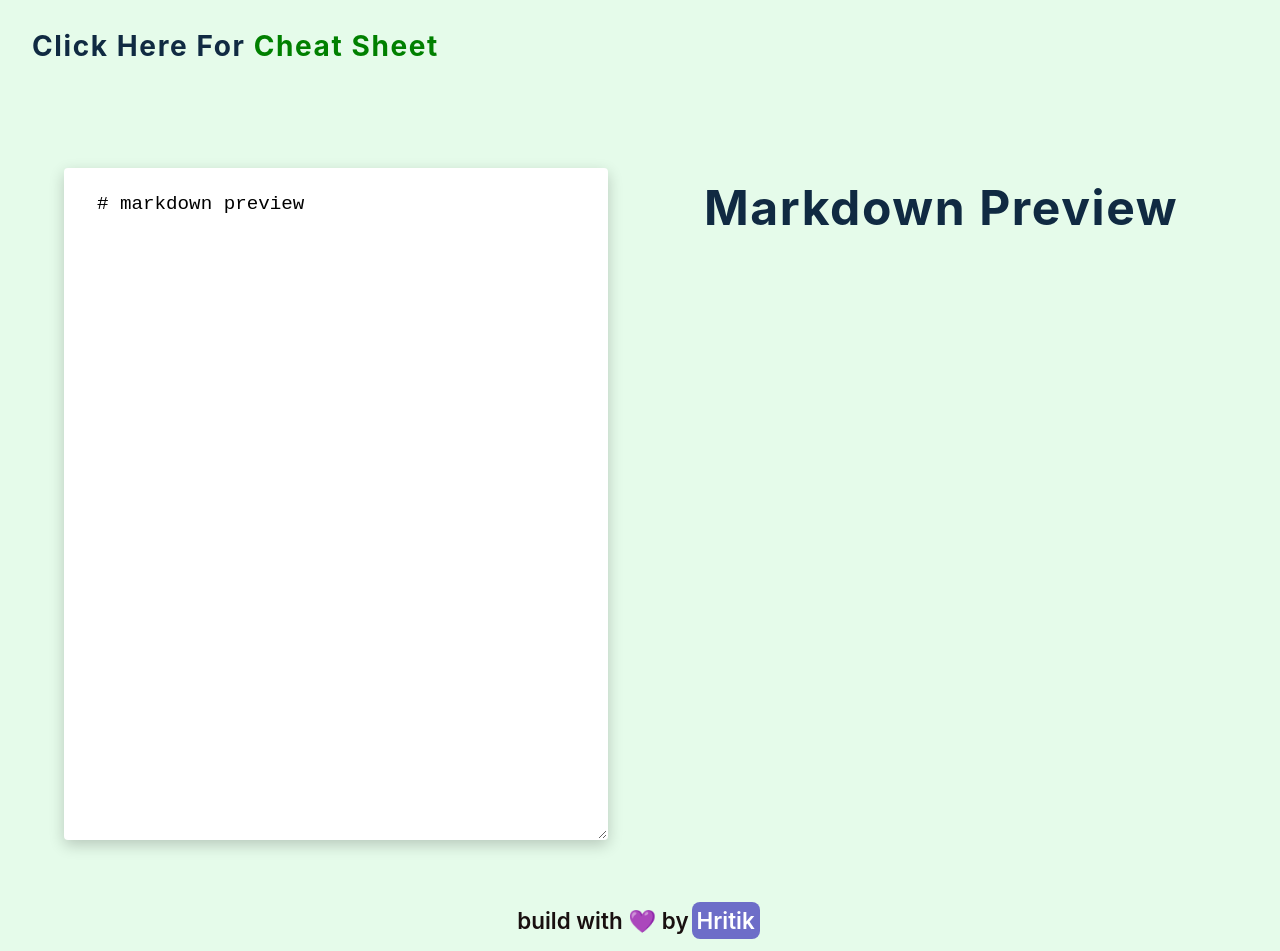
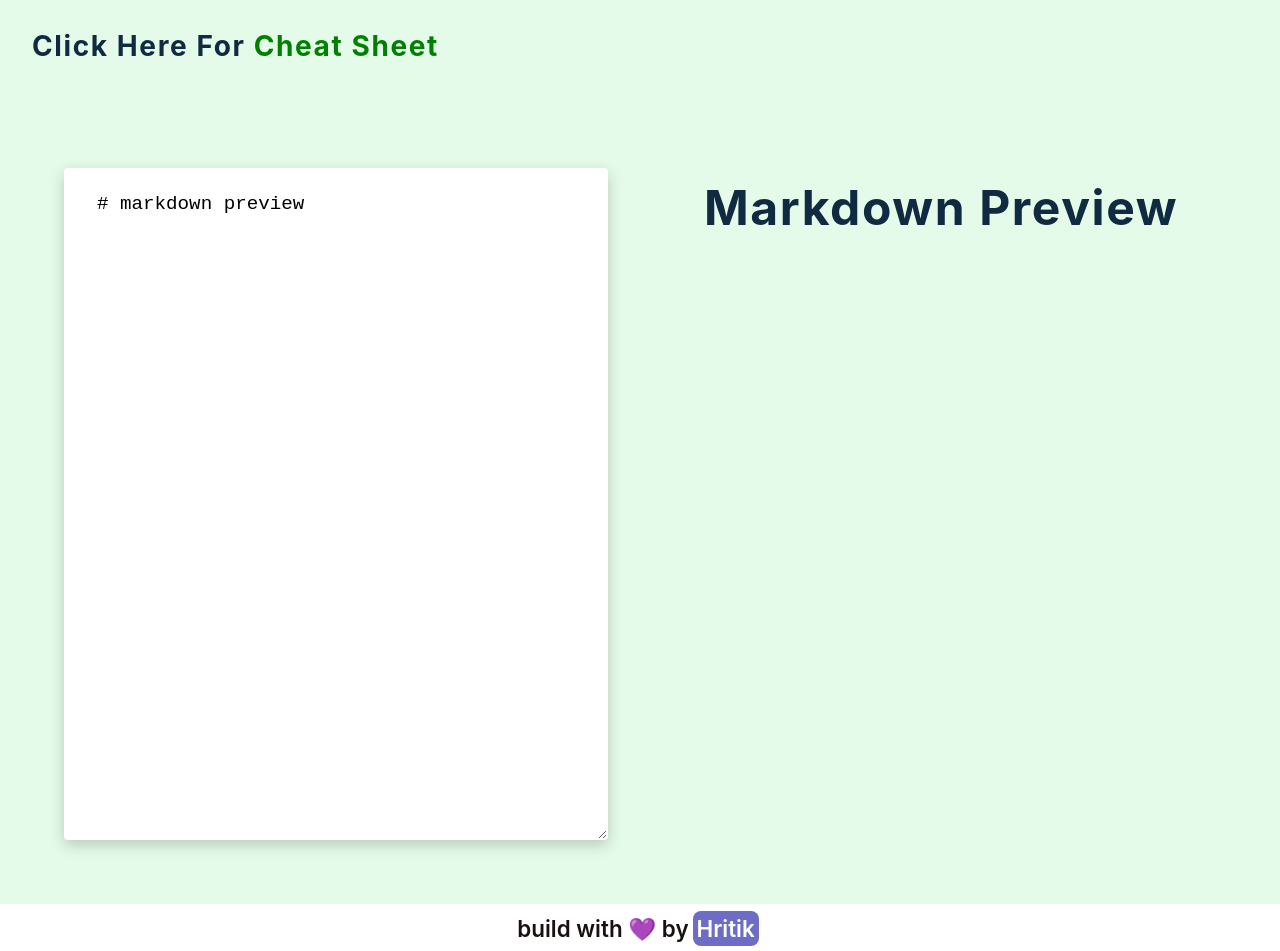
Before and after one commit to hritikd3/markdown-react, a React (Vite) app: page / in a window 1280 px wide. Shown: the top 951 px of the page. Built offline with nearby package versions, Linux system fonts and the light colour scheme.

Commit message:
refactored

```diff
--- a/src/App.css
+++ b/src/App.css
@@ -205,13 +205,15 @@ pre {
   color: #191010;
   text-align: center;
   font-weight: 600;
+  background: white;
   font-size: 1.4rem;
+  padding:  0.5rem;
 }
 span{
                        color : white;
   background: #6d6dc8;
-  padding: 5px;
-  margin: 3px;
+  padding: 4px;
+  margin: 4px;
   border-radius: 8px;
   cursor: pointer;
 }
```
